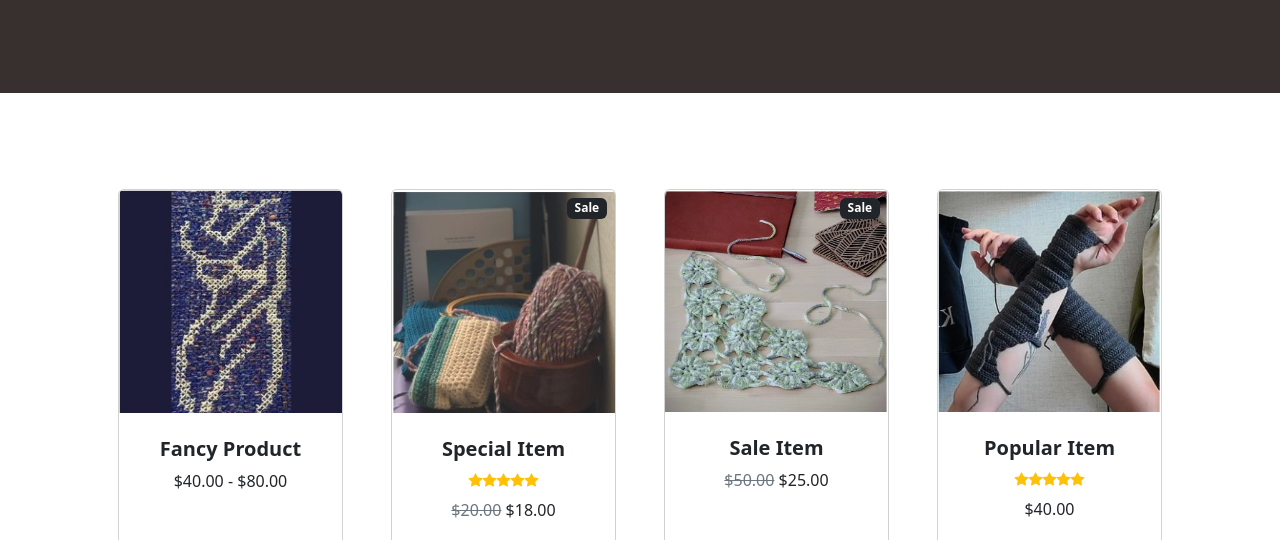
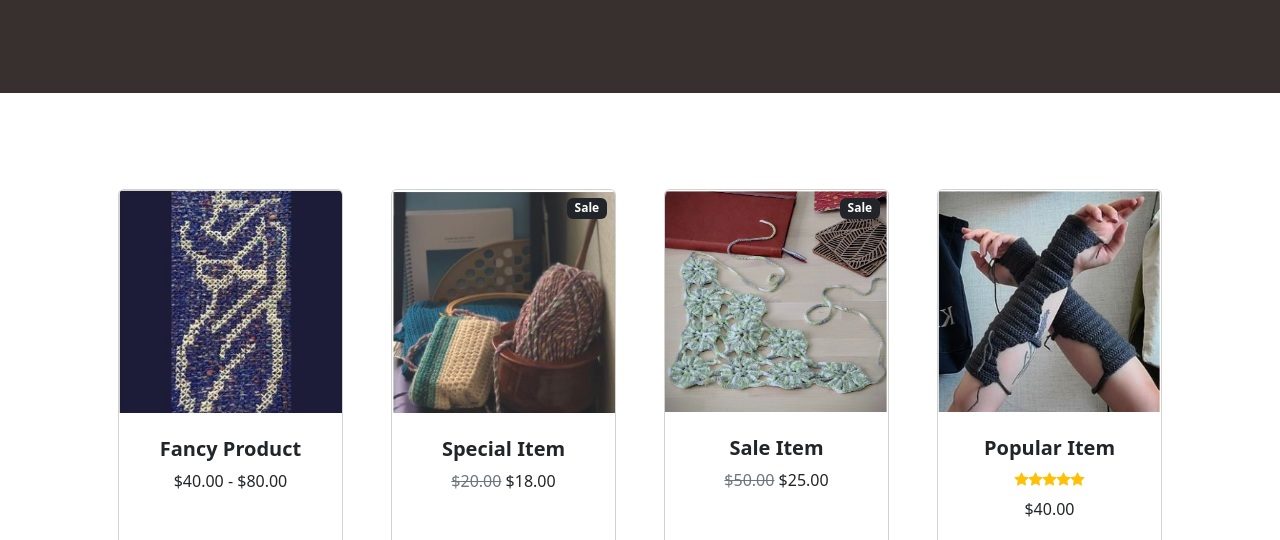
Before and after one commit to yarncraftedsoul/yarncraftedsoul.github.io, a plain HTML site: page index.html in a window 1280 px wide. Shown: the part 260-800 px from the top of the page. Drawn offline with nearby package versions, Linux system fonts and the light colour scheme.

Commit message:
Update index.html

```diff
--- a/index.html
+++ b/index.html
@@ -86,14 +86,6 @@
                                 <div class="text-center">
                                     <!-- Product name-->
                                     <h5 class="fw-bolder">Special Item</h5>
-                                    <!-- Product reviews-->
-                                    <div class="d-flex justify-content-center small text-warning mb-2">
-                                        <div class="bi-star-fill"></div>
-                                        <div class="bi-star-fill"></div>
-                                        <div class="bi-star-fill"></div>
-                                        <div class="bi-star-fill"></div>
-                                        <div class="bi-star-fill"></div>
-                                    </div>
                                     <!-- Product price-->
                                     <span class="text-muted text-decoration-line-through">$20.00</span>
                                     $18.00
```
